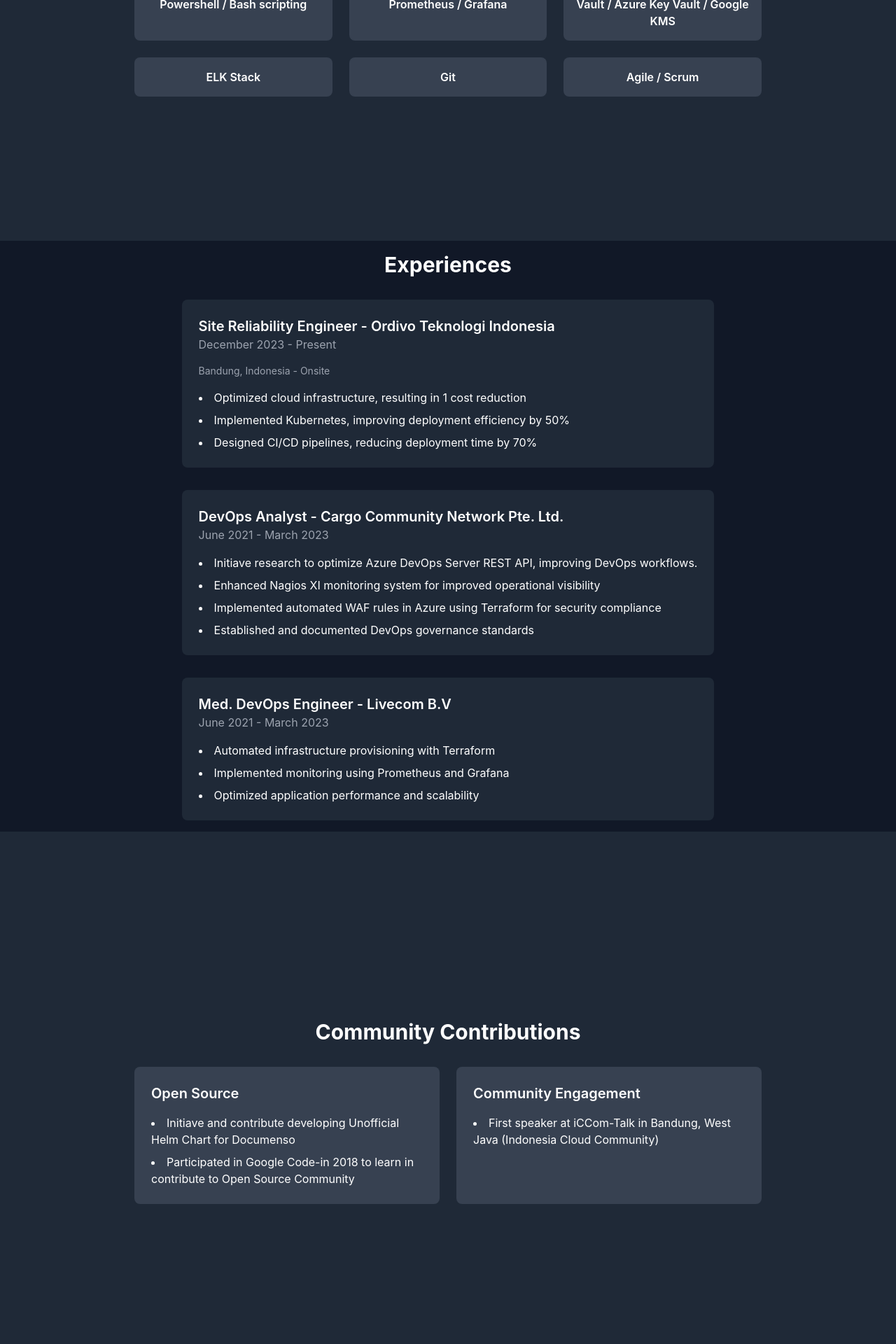
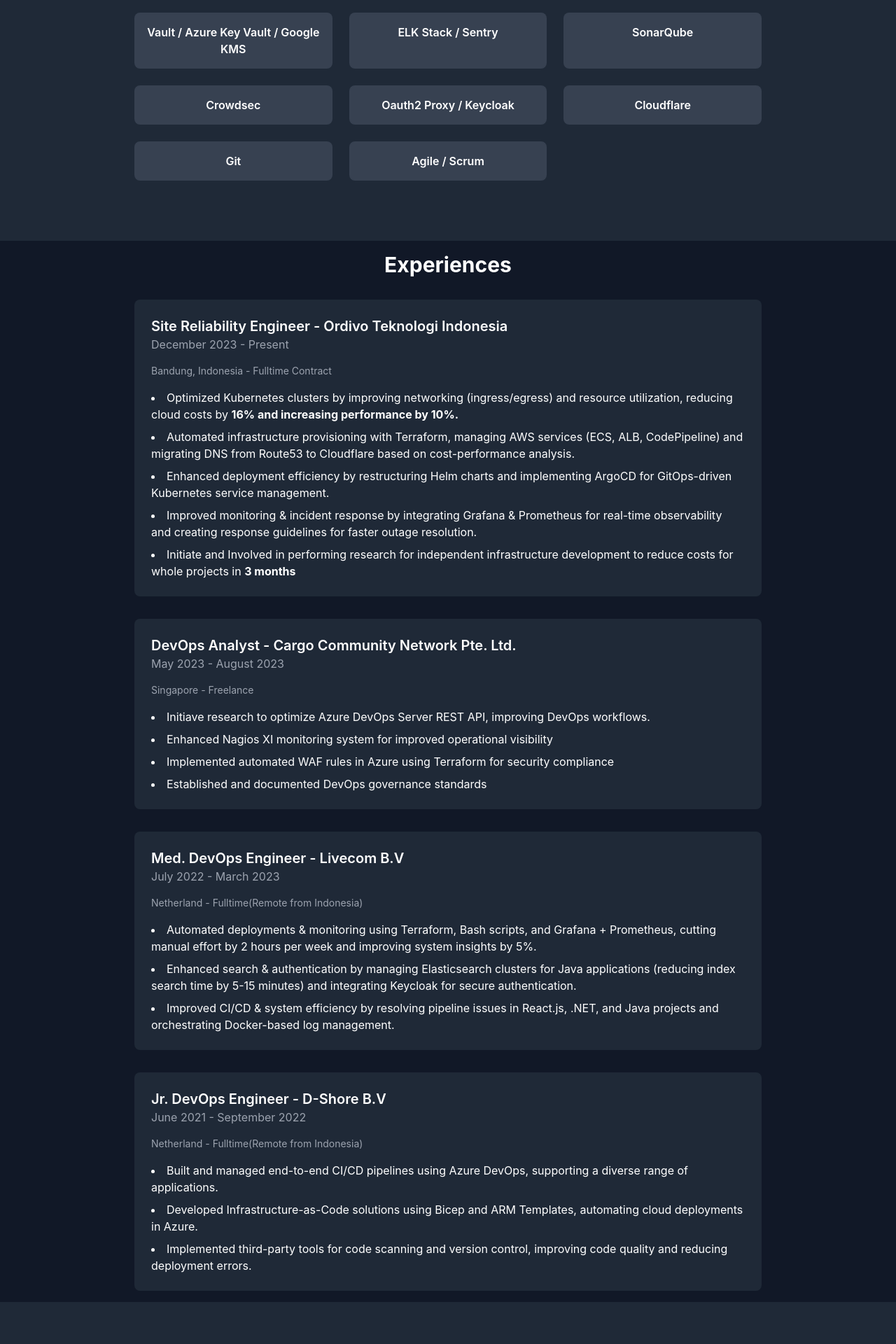
Before and after one commit to rizkyfaza20/resume-website-v2.1, a Next.js app: page / in a window 1280 px wide. Shown: the part 1320-3240 px from the top of the page at 70% size. Built offline with nearby package versions, Linux system fonts and the light colour scheme.

Commit message:
chore: Update resume content with new skills, roles, and achievements

```diff
--- a/app/page.tsx
+++ b/app/page.tsx
@@ -111,15 +111,23 @@
             <div className="grid grid-cols-2 md:grid-cols-3 gap-6 text-center">
               {[
                 "AWS / Azure / GCP",
-                "Docker / Kubernetes",
+                "Docker / Kubernetes / Podman",
                 "Terraform / Pulumi",
                 "Ansible / Azure Bicep",
                 "EKS / GKE / RKE",
+                "ArgoCD",
+                "Helm",
                 "Azure DevOps / Github Actions",
+                "Drone CI",
+                "SQL / NoSQL Databases",
                 "Powershell / Bash scripting",
                 "Prometheus / Grafana",
                 "Vault / Azure Key Vault / Google KMS",
-                "ELK Stack",
+                "ELK Stack / Sentry",
+                "SonarQube",
+                "Crowdsec",
+                "Oauth2 Proxy / Keycloak",
+                "Cloudflare",
                 "Git",
                 "Agile / Scrum",
               ].map((skill) => (
@@ -138,16 +146,19 @@
               <div className="bg-gray-800 p-6 rounded-lg">
                 <h3 className="text-xl font-semibold">Site Reliability Engineer - Ordivo Teknologi Indonesia</h3>
                 <p className="text-gray-400 mb-4">December 2023 - Present</p>
-                <p className="text-sm text-gray-400 mb-4">Bandung, Indonesia - Onsite</p>
+                <p className="text-sm text-gray-400 mb-4">Bandung, Indonesia - Fulltime Contract</p>
                 <ul className="list-disc list-inside space-y-2">
-                  <li>Optimized cloud infrastructure, resulting in 1 cost reduction</li>
-                  <li>Implemented Kubernetes, improving deployment efficiency by 50%</li>
-                  <li>Designed CI/CD pipelines, reducing deployment time by 70%</li>
+                  <li>Optimized Kubernetes clusters by improving networking (ingress/egress) and resource utilization, reducing cloud costs by <b>16% and increasing performance by 10%.</b></li>
+                  <li>Automated infrastructure provisioning with Terraform, managing AWS services (ECS, ALB, CodePipeline) and migrating DNS from Route53 to Cloudflare based on cost-performance analysis.</li>
+                  <li>Enhanced deployment efficiency by restructuring Helm charts and implementing ArgoCD for GitOps-driven Kubernetes service management.</li>
+                  <li>Improved monitoring & incident response by integrating Grafana & Prometheus for real-time observability and creating response guidelines for faster outage resolution.</li>
+                  <li>Initiate and Involved in performing research for independent infrastructure development to reduce costs for whole projects in <b>3 months</b></li>
                 </ul>
               </div>
               <div className="bg-gray-800 p-6 rounded-lg">
                 <h3 className="text-xl font-semibold">DevOps Analyst - Cargo Community Network Pte. Ltd.</h3>
-                <p className="text-gray-400 mb-4">June 2021 - March 2023</p>
+                <p className="text-gray-400 mb-4">May 2023 - August 2023</p>
+                <p className="text-sm text-gray-400 mb-4">Singapore - Freelance</p>
                 <ul className="list-disc list-inside space-y-2">
                   <li>Initiave research to optimize Azure DevOps Server REST API, improving DevOps workflows.</li>
                   <li>Enhanced Nagios XI monitoring system for improved operational visibility</li>
@@ -157,11 +168,22 @@
               </div>
               <div className="bg-gray-800 p-6 rounded-lg">
                 <h3 className="text-xl font-semibold">Med. DevOps Engineer - Livecom B.V</h3>
-                <p className="text-gray-400 mb-4">June 2021 - March 2023</p>
+                <p className="text-gray-400 mb-4">July 2022 - March 2023</p>
+                <p className="text-sm text-gray-400 mb-4">Netherland - Fulltime(Remote from Indonesia)</p>
                 <ul className="list-disc list-inside space-y-2">
-                  <li>Automated infrastructure provisioning with Terraform</li>
-                  <li>Implemented monitoring using Prometheus and Grafana</li>
-                  <li>Optimized application performance and scalability</li>
+                  <li>Automated deployments & monitoring using Terraform, Bash scripts, and Grafana + Prometheus, cutting manual effort by 2 hours per week and improving system insights by 5%.</li>
+                  <li>Enhanced search & authentication by managing Elasticsearch clusters for Java applications (reducing index search time by 5-15 minutes) and integrating Keycloak for secure authentication.</li>
+                  <li>Improved CI/CD & system efficiency by resolving pipeline issues in React.js, .NET, and Java projects and orchestrating Docker-based log management.</li>
+                </ul>
+              </div>
+              <div className="bg-gray-800 p-6 rounded-lg">
+                <h3 className="text-xl font-semibold">Jr. DevOps Engineer - D-Shore B.V</h3>
+                <p className="text-gray-400 mb-4">June 2021 - September 2022</p>
+                <p className="text-sm text-gray-400 mb-4">Netherland - Fulltime(Remote from Indonesia)</p>
+                <ul className="list-disc list-inside space-y-2">
+                  <li>Built and managed end-to-end CI/CD pipelines using Azure DevOps, supporting a diverse range of applications.</li>
+                  <li>Developed Infrastructure-as-Code solutions using Bicep and ARM Templates, automating cloud deployments in Azure.</li>
+                  <li>Implemented third-party tools for code scanning and version control, improving code quality and reducing deployment errors.</li>
                 </ul>
               </div>
             </div>
@@ -175,9 +197,8 @@
               <div className="bg-gray-700 p-6 rounded-lg">
                 <h3 className="text-xl font-semibold mb-4">Open Source</h3>
                 <ul className="list-disc list-inside space-y-2">
-                  <li>Initiave and contribute developing Unofficial Helm Chart for Documenso</li>
-                  <li>Participated in Google Code-in 2018 to learn in contribute to Open Source Community</li>
-
+                  <li>Helm Chart Contributor – Documenso (Community Contribution) (2024 - Present)</li>
+                  <li>Participated in Google Code-in 2018 to learn in contribute to Open Source Community (2018)</li>
                 </ul>
               </div>
               <div className="bg-gray-700 p-6 rounded-lg">
```
